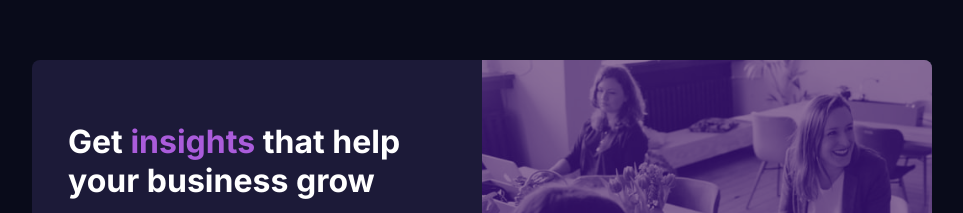
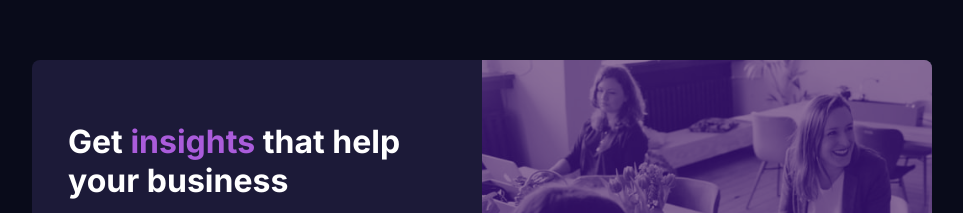
Before and after one commit to akinbode118/Stat.preview, a plain HTML site: page index.html in a window 1280 px wide. Shown: the part 152-365 px from the top of the page, without its empty margins (158-1121 px from the left). Drawn offline with Linux system fonts and the light colour scheme.

Commit message:
removed grow text

```diff
--- a/index.html
+++ b/index.html
@@ -25,7 +25,7 @@
     <main>
       <section class="info">
         <article class="content">
-          <h1>Get <span>insights</span> that help your business grow</h1>
+          <h1>Get <span>insights</span> that help your business </h1>
           <p>
             Discover the benefits of data analytics and make better decisions
             regarding revenue, customer experience, and overall efficiency.
```
Also changed, not shown: style.css (line endings or trailing spaces).
